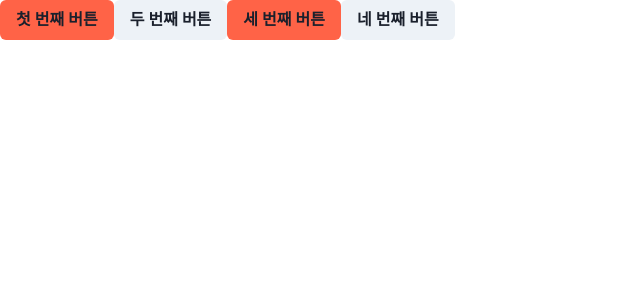
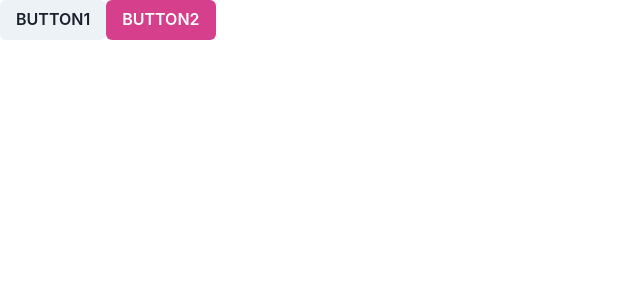
Before and after one commit to jeon602/React103123, a React (Create React App) app: page / in a window 1280 px wide. Shown: the top 300 px of the page, without its empty margins (0-640 px from the left). Built offline with nearby package versions, Linux system fonts and the light colour scheme.

Commit message:
target : 이벤트가 발생한 것을 알려줌

```diff
--- a/src/App.js
+++ b/src/App.js
@@ -1,28 +1,32 @@
 import React from "react";
 import { Button } from "@chakra-ui/react";
-
+//on property
 function App(props) {
-  function handleClickButton1() {
-    console.log("1번 버튼 클릭됨");
+  //event handler method
+  //browser는 event객체를 매개값으로 넣어줌 ()
+  //넣어주려면 e(event) 파라미터를 명시해주면 된다.
+  //google : search : js event : mdn web docs : 자주 사용하는 이벤트들. 모든 이벤트 클래스 명은
+  // ~~event로 끝나며
+  //target이라는
+  function handleClick(e) {
+    // console.log(e);
+    console.log(e.target); //이벤트가 발생했을 때 브라우저가 실행을 하는데 .. ... 버튼 1과 버튼 2는 서로 다른 클래스를 가지고 있기때문에
+    //                         브라우저 이벤ㅌ, 발생하면 각 다른 실행이 된다.
+    //실제 일어난 elemt //ehapdlsdp elemt확인하면 이벤트가 발생한 element를 확인 할 수 있다.
+    // 이벤트가 일어난 클래스들의 이름을 알고싶으면,.
+    //console.log(e.target.className);
+    //버튼의 타입프로퍼티를 확인하고 싶으면
+    //타겟은 이벤트가 발생한 것을 알려준다.
+    // console.log(e.target.type);
   }
-  function handleClickButton2() {
-    console.log("버튼 클릭됨");
-  }
-
-  function handleButtonClick(number) {
-    console.log(number + "번째 버튼 클릭 됨");
-  }
-
   return (
     <div>
-      <Button onClick={handleClickButton1} bg="tomato">
-        첫 번째 버튼
+      <Button onClick={handleClick} colorScheme="gray">
+        BUTTON1
       </Button>
-      <Button onClick={handleClickButton2}>두 번째 버튼</Button>
-      <Button onClick={() => handleButtonClick(3)} bg="tomato">
-        세 번째 버튼
+      <Button onClick={handleClick} colorScheme="pink">
+        BUTTON2
       </Button>
-      <Button onClick={() => handleButtonClick(4)}>네 번째 버튼</Button>
     </div>
   );
 }
```
